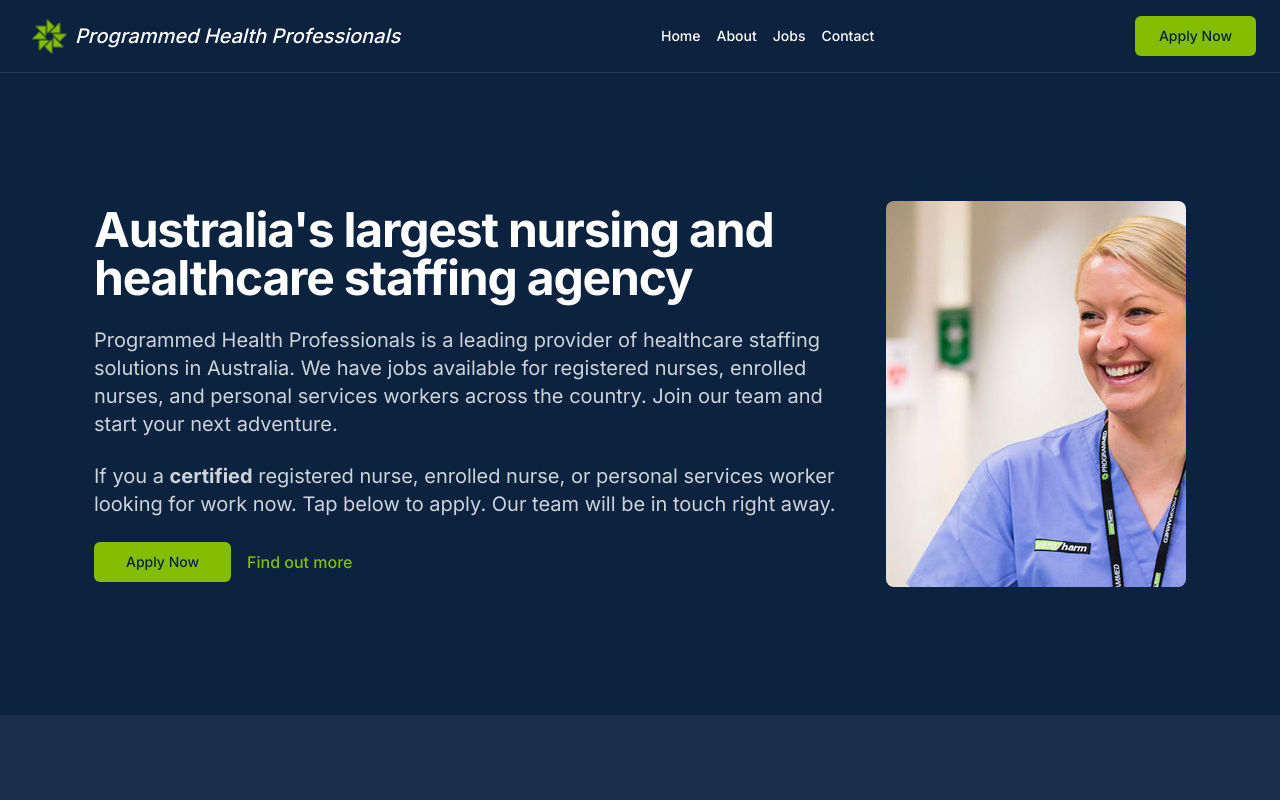
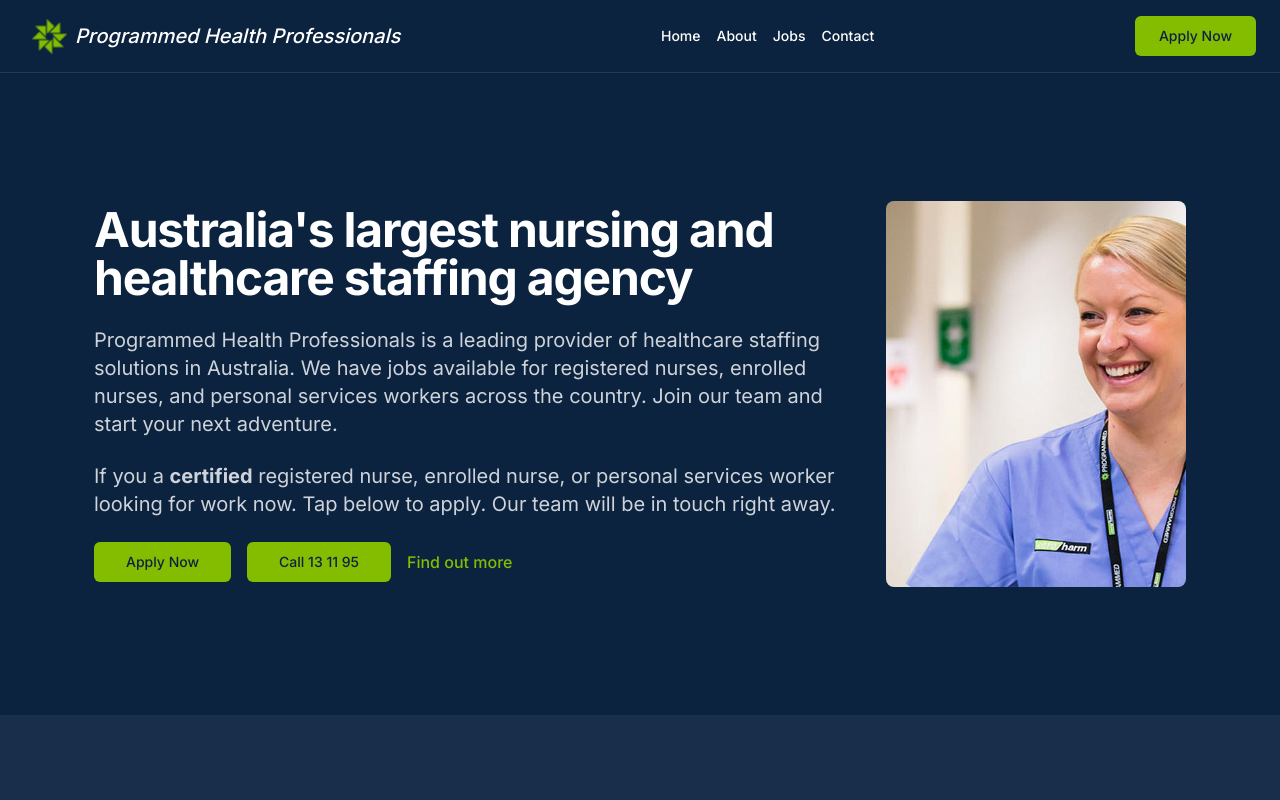
Before and after one commit to pewilliamsprogrammed/programmed-health-website, a Next.js app: page / in a window 1280 px wide. Shown: the top 800 px of the page. Built offline with nearby package versions, Linux system fonts and the light colour scheme.

Commit message:
Added Call button to landing page

```diff
--- a/components/component/landing.tsx
+++ b/components/component/landing.tsx
@@ -42,6 +42,17 @@ export default function Landing() {
                   prefetch={false}
                 >
                   Apply Now
+                </Link>
+              </Button>
+
+              <Button
+                onClick={() => {
+                  track("Call");
+                }}
+                className="rounded-md bg-[rgb(132,189,0)] px-8 py-3 font-medium text-[rgb(12,35,64)] hover:bg-[rgb(106,152,0)]"
+              >
+                <Link href="tel:131195" prefetch={false}>
+                  Call 13 11 95
                 </Link>
               </Button>
               <Link
```
